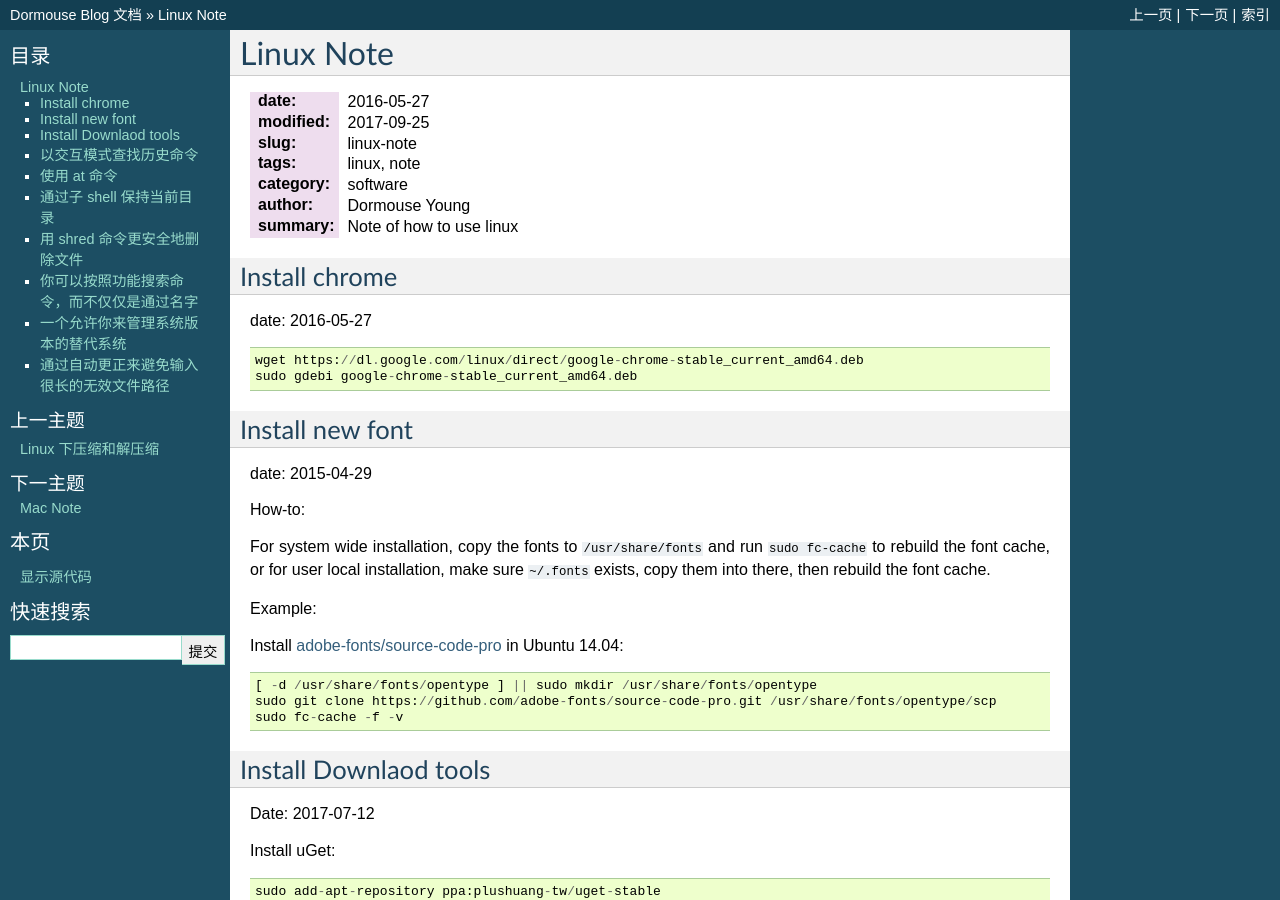
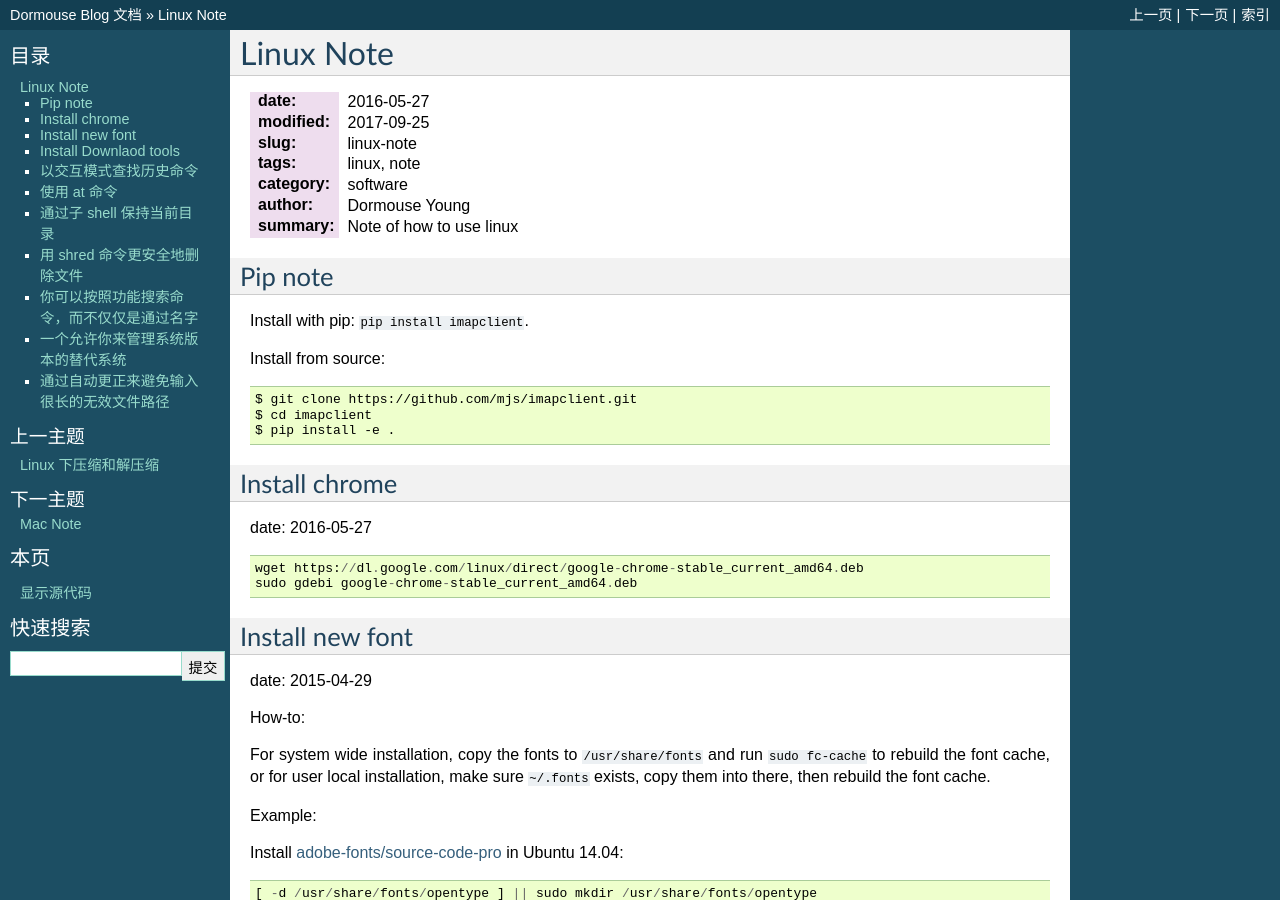
Before and after one commit to dormouse/blog, a Sphinx documentation site: the page built from source/linux-note.rst, in a window 1280 px wide and 900 px high. Built offline with Sphinx 7.4.7, drawn with Linux system fonts in a browser that asks for light colours.

Commit message:
modified:linux-note.rst

```diff
--- a/source/linux-note.rst
+++ b/source/linux-note.rst
@@ -8,6 +8,18 @@ Linux Note
 :category: software
 :author: Dormouse Young
 :summary: Note of how to use linux
+
+Pip note
+---------
+
+Install with pip: ``pip install imapclient``.
+
+Install from source::
+
+    $ git clone https://github.com/mjs/imapclient.git
+    $ cd imapclient
+    $ pip install -e .
+
 
 Install chrome
 --------------
```
